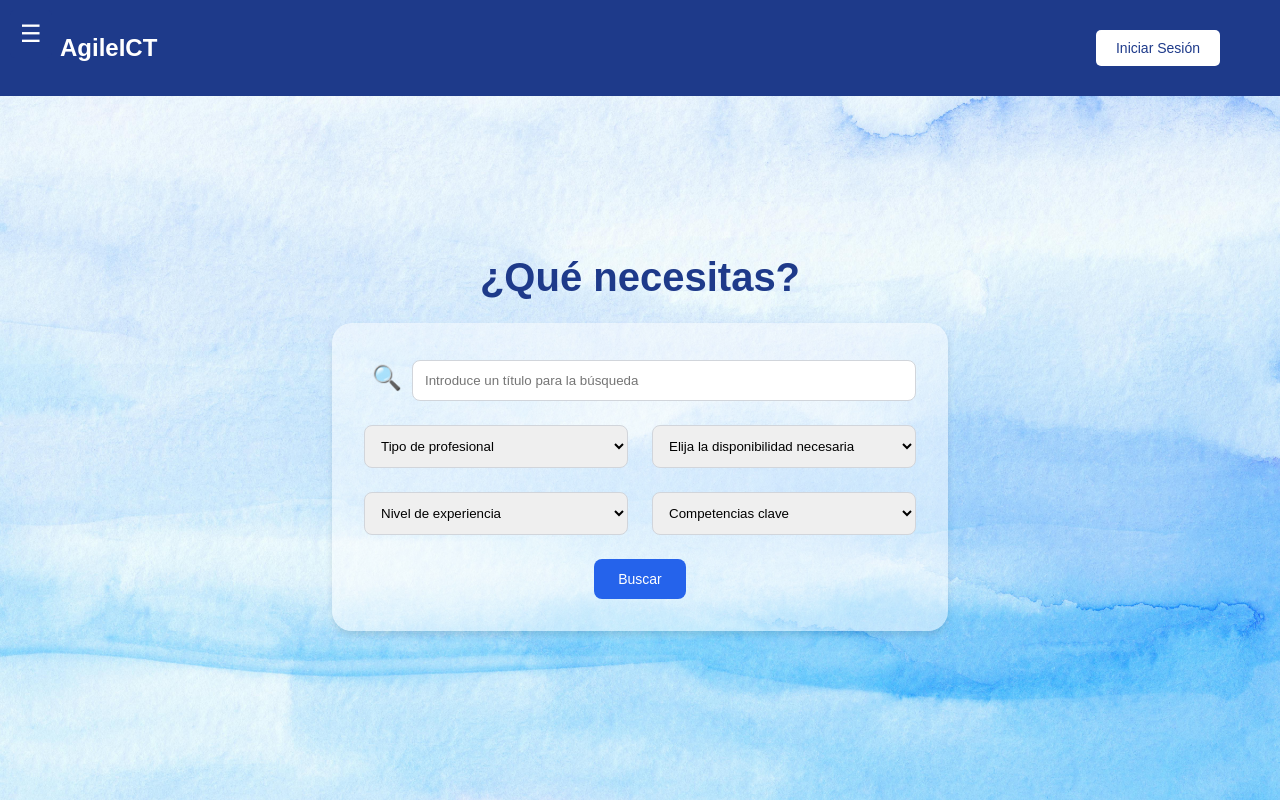
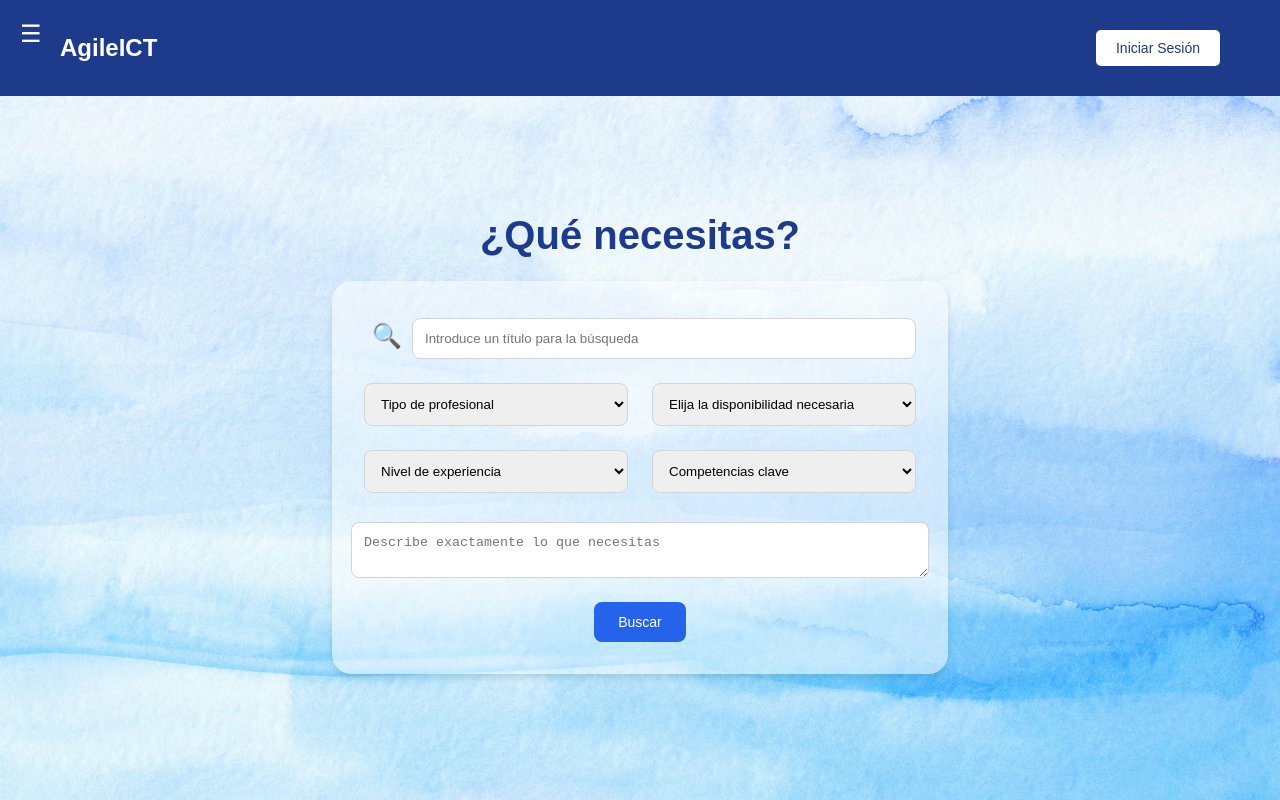
Before and after one commit to gonzaloleis/agileict-headhunting-platform, a React (Vite) app in the folder agileICT/frontend/: page /inicio-empresa in a window 1280 px wide. Built offline with nearby package versions, Linux system fonts and the light colour scheme.

Commit message:
Actualizada página de inicio de empresa

```diff
--- a/agileICT/frontend/src/InicioEmpresa.css
+++ b/agileICT/frontend/src/InicioEmpresa.css
@@ -154,3 +154,18 @@
 .inicio-empresa-button:hover {
     background-color: #1e3a8a; /* bg-blue-700 */
 }
+
+.inicio-empresa-textarea {
+    width: 100%;
+    padding: 0.75rem; /* Aumentar el padding */
+    border: 1px solid #d1d5db; /* border-gray-300 */
+    border-radius: 0.5rem; /* rounded-lg */
+    outline: none;
+    transition: box-shadow 0.2s;
+    margin-bottom: 1.5rem; /* Añadir margen inferior */
+    resize: vertical; /* Permitir el redimensionamiento vertical */
+}
+
+.inicio-empresa-textarea:focus {
+    box-shadow: 0 0 0 2px #3b82f6; /* focus:ring-2 focus:ring-blue-500 */
+}
--- a/agileICT/frontend/src/components/InicioEmpresa.jsx
+++ b/agileICT/frontend/src/components/InicioEmpresa.jsx
@@ -48,6 +48,10 @@ const InicioEmpresa = () => {
                             <option>Competencias clave</option>
                         </select>
                     </div>
+                    <textarea
+                        className="inicio-empresa-textarea"
+                        placeholder="Describe exactamente lo que necesitas"
+                    ></textarea>
                     <button className="inicio-empresa-button">Buscar</button>
                 </div>
             </div>
```
